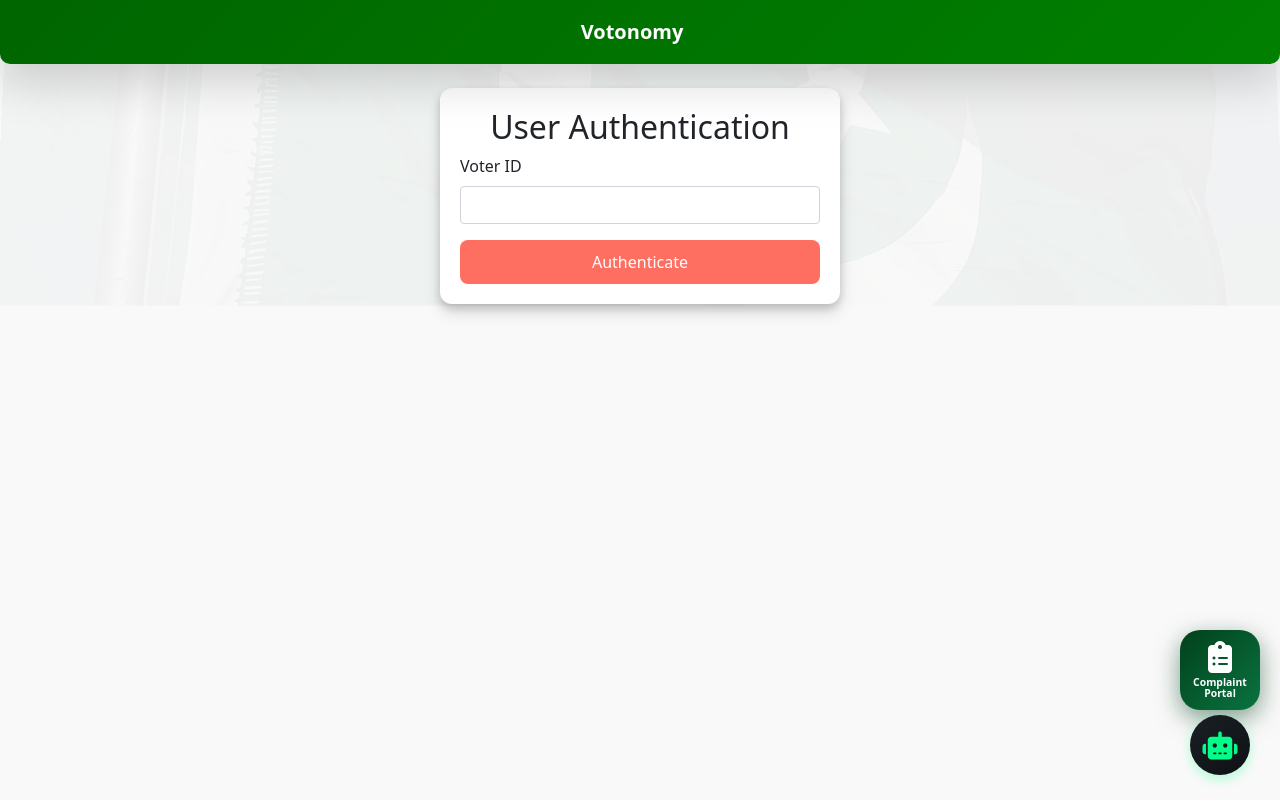
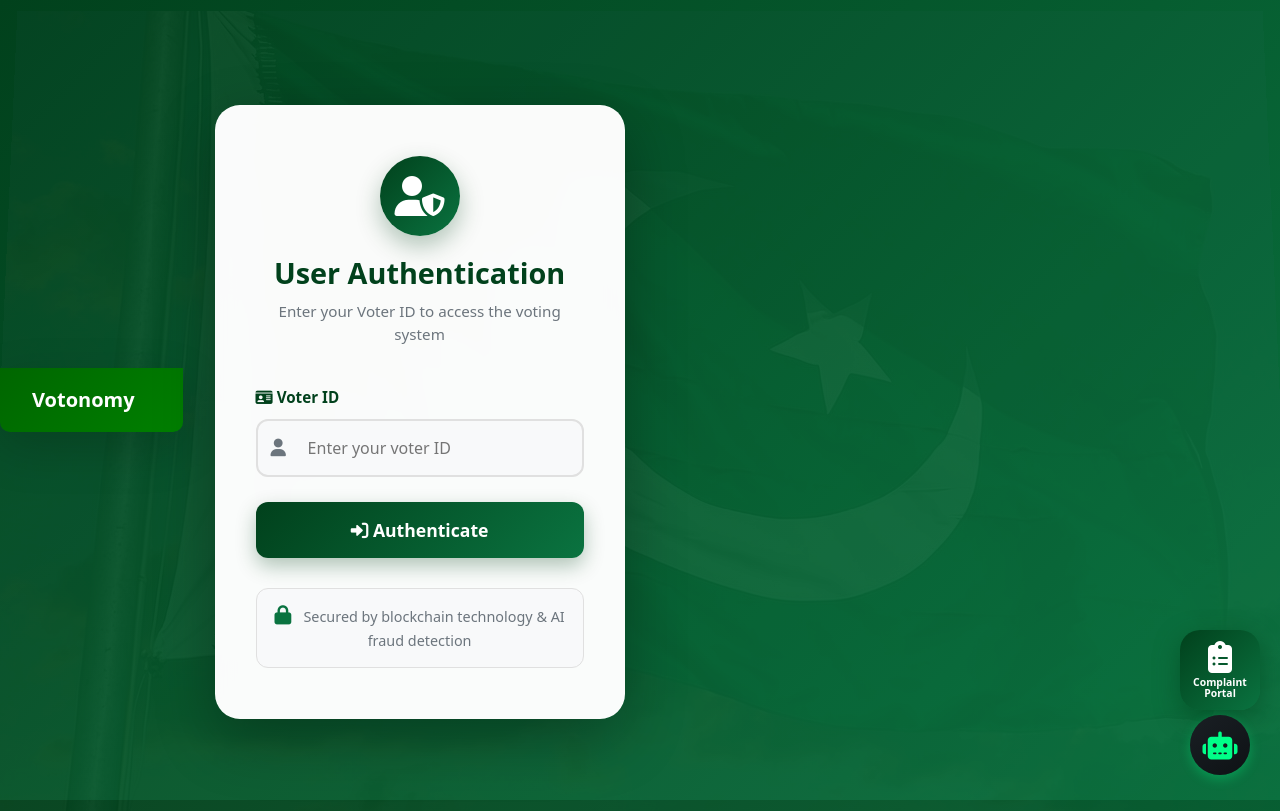
Before and after one commit to ihek130/Votonomy-AI-and-Blockchain-based-Voting-System, a Flask app: page /authenticate in a window 1280 px wide. Before the commit the page ends 786 px from the top, so only its background shows below. Run offline with Flask 3, Linux system fonts and the light colour scheme.

Commit message:
Enhance fraud alert detail view with error handling and improved user feedback; update authentication page with new styles and layout

```diff
--- a/backend/templates/auth.html
+++ b/backend/templates/auth.html
@@ -1,24 +1,247 @@
 {% extends "base.html" %}
 {% block title %}User Authentication{% endblock %}
 {% block content %}
-<div class="user-card-3d mx-auto" style="max-width:400px;">
-  <h2 class="text-center">User Authentication</h2>
+<style>
+  body.user-bg {
+    overflow: hidden;
+    background: linear-gradient(135deg, #01411C 0%, #0a7340 100%);
+    min-height: 100vh;
+    display: flex;
+    align-items: center;
+    justify-content: center;
+  }
+
+  .auth-container {
+    width: 100%;
+    max-width: 450px;
+    padding: 20px;
+  }
+
+  .auth-card {
+    background: rgba(255, 255, 255, 0.98);
+    backdrop-filter: blur(10px);
+    border-radius: 25px;
+    padding: 50px 40px;
+    box-shadow: 0 20px 60px rgba(0, 0, 0, 0.3);
+    animation: fadeInUp 0.6s ease;
+    border: 1px solid rgba(255, 255, 255, 0.2);
+  }
+
+  @keyframes fadeInUp {
+    from {
+      opacity: 0;
+      transform: translateY(30px);
+    }
+    to {
+      opacity: 1;
+      transform: translateY(0);
+    }
+  }
+
+  .auth-header {
+    text-align: center;
+    margin-bottom: 40px;
+  }
+
+  .auth-icon {
+    width: 80px;
+    height: 80px;
+    background: linear-gradient(135deg, #01411C 0%, #0a7340 100%);
+    border-radius: 50%;
+    display: flex;
+    align-items: center;
+    justify-content: center;
+    margin: 0 auto 20px;
+    box-shadow: 0 10px 25px rgba(1, 65, 28, 0.3);
+  }
+
+  .auth-icon i {
+    font-size: 2.5rem;
+    color: white;
+  }
+
+  .auth-header h2 {
+    color: #01411C;
+    font-weight: 700;
+    margin-bottom: 10px;
+    font-size: 1.8rem;
+  }
+
+  .auth-header p {
+    color: #6c757d;
+    font-size: 0.95rem;
+    margin: 0;
+  }
+
+  .form-group-enhanced {
+    margin-bottom: 25px;
+  }
+
+  .form-group-enhanced label {
+    font-weight: 600;
+    color: #01411C;
+    margin-bottom: 10px;
+    display: block;
+    font-size: 0.95rem;
+  }
+
+  .form-control-enhanced {
+    width: 100%;
+    padding: 15px 20px;
+    border: 2px solid #e0e0e0;
+    border-radius: 12px;
+    font-size: 1rem;
+    transition: all 0.3s ease;
+    background: #f8f9fa;
+  }
+
+  .form-control-enhanced:focus {
+    outline: none;
+    border-color: #0a7340;
+    background: white;
+    box-shadow: 0 0 0 3px rgba(10, 115, 64, 0.1);
+  }
+
+  .btn-auth {
+    width: 100%;
+    padding: 15px;
+    background: linear-gradient(135deg, #01411C 0%, #0a7340 100%);
+    color: white;
+    border: none;
+    border-radius: 12px;
+    font-size: 1.1rem;
+    font-weight: 600;
+    cursor: pointer;
+    transition: all 0.3s ease;
+    box-shadow: 0 8px 20px rgba(1, 65, 28, 0.3);
+  }
+
+  .btn-auth:hover {
+    transform: translateY(-2px);
+    box-shadow: 0 12px 30px rgba(1, 65, 28, 0.4);
+  }
+
+  .btn-auth:active {
+    transform: translateY(0);
+  }
+
+  .alert-enhanced {
+    border-radius: 12px;
+    padding: 15px 20px;
+    margin-bottom: 25px;
+    border: none;
+    animation: slideDown 0.4s ease;
+  }
+
+  @keyframes slideDown {
+    from {
+      opacity: 0;
+      transform: translateY(-10px);
+    }
+    to {
+      opacity: 1;
+      transform: translateY(0);
+    }
+  }
+
+  .alert-success {
+    background: #d4edda;
+    color: #155724;
+    border-left: 4px solid #28a745;
+  }
+
+  .alert-danger {
+    background: #f8d7da;
+    color: #721c24;
+    border-left: 4px solid #dc3545;
+  }
+
+  .alert-info {
+    background: #d1ecf1;
+    color: #0c5460;
+    border-left: 4px solid #17a2b8;
+  }
+
+  .input-icon {
+    position: relative;
+  }
+
+  .input-icon i {
+    position: absolute;
+    left: 15px;
+    top: 50%;
+    transform: translateY(-50%);
+    color: #6c757d;
+    font-size: 1.1rem;
+  }
+
+  .input-icon .form-control-enhanced {
+    padding-left: 50px;
+  }
+
+  .security-badge {
+    text-align: center;
+    margin-top: 30px;
+    padding: 15px;
+    background: #f8f9fa;
+    border-radius: 12px;
+    border: 1px solid #e0e0e0;
+  }
+
+  .security-badge i {
+    color: #0a7340;
+    font-size: 1.2rem;
+    margin-right: 8px;
+  }
+
+  .security-badge span {
+    color: #6c757d;
+    font-size: 0.9rem;
+  }
+</style>
+
+<div class="auth-container">
+  <div class="auth-card">
+    <div class="auth-header">
+      <div class="auth-icon">
+        <i class="fas fa-user-shield"></i>
+      </div>
+      <h2>User Authentication</h2>
+      <p>Enter your Voter ID to access the voting system</p>
+    </div>
+
     {% with messages = get_flashed_messages(with_categories=true) %}
       {% if messages %}
         {% for category, message in messages %}
-        <div class="alert alert-{{ category }} alert-dismissible fade show" role="alert">
+          <div class="alert-enhanced alert-{{ category }}">
+            <i class="fas fa-{{ 'check-circle' if category == 'success' else 'exclamation-circle' }}"></i>
             {{ message }}
-          <button type="button" class="btn-close" data-bs-dismiss="alert"></button>
           </div>
         {% endfor %}
       {% endif %}
     {% endwith %}
+
     <form method="POST">
-    <div class="mb-3">
-      <label for="voter_id" class="form-label">Voter ID</label>
-      <input type="text" class="form-control" id="voter_id" name="voter_id" required>
+      <div class="form-group-enhanced">
+        <label for="voter_id">
+          <i class="fas fa-id-card"></i> Voter ID
+        </label>
+        <div class="input-icon">
+          <i class="fas fa-user"></i>
+          <input type="text" class="form-control-enhanced" id="voter_id" name="voter_id"
+                 placeholder="Enter your voter ID" required autocomplete="off">
         </div>
-    <button type="submit" class="btn-user w-100">Authenticate</button>
+      </div>
+
+      <button type="submit" class="btn-auth">
+        <i class="fas fa-sign-in-alt"></i> Authenticate
+      </button>
     </form>
+
+    <div class="security-badge">
+      <i class="fas fa-lock"></i>
+      <span>Secured by blockchain technology & AI fraud detection</span>
+    </div>
+  </div>
 </div>
 {% endblock %}
```
Also changed, not shown: backend/admin.py (+22 -13 lines), backend/templates/admin/fraud_alert_detail.html (+14 -2 lines), backend/instance/votonomy.db. Lines whose indentation alone changed are shown as unchanged.
